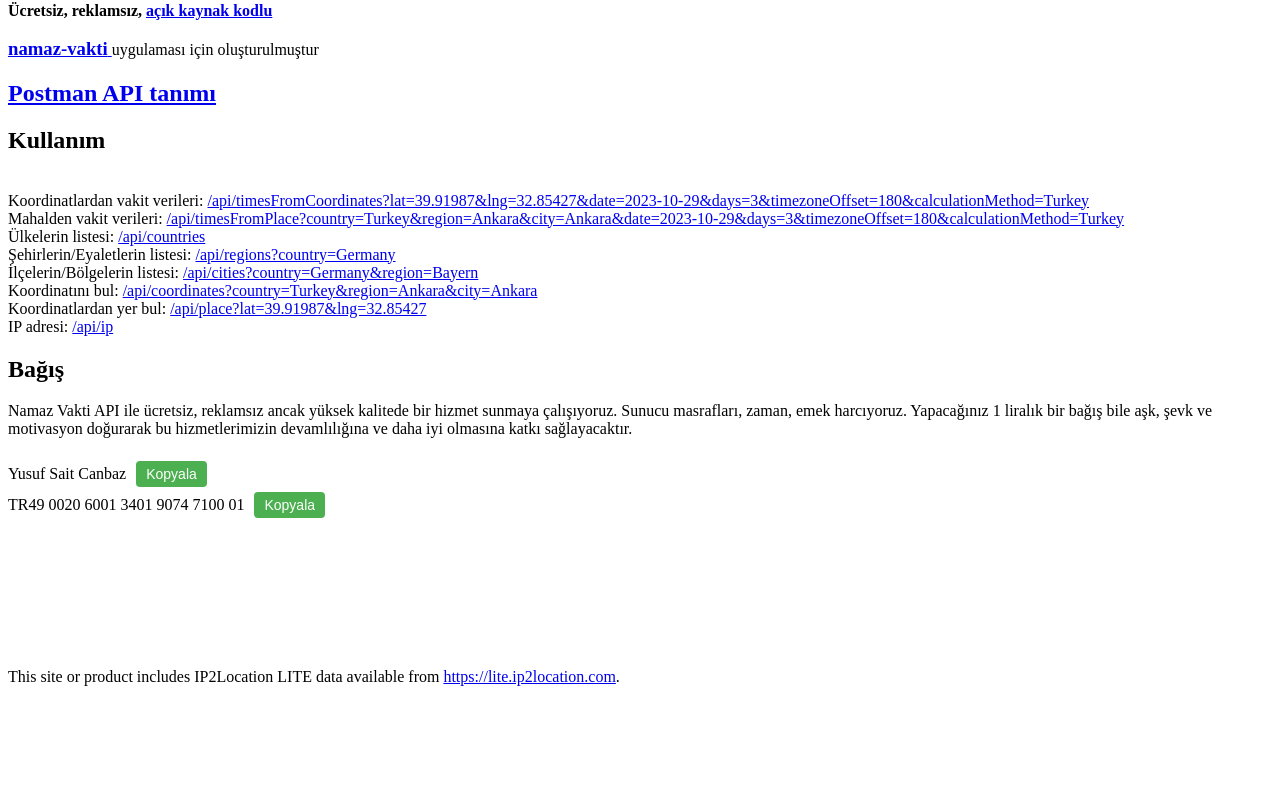
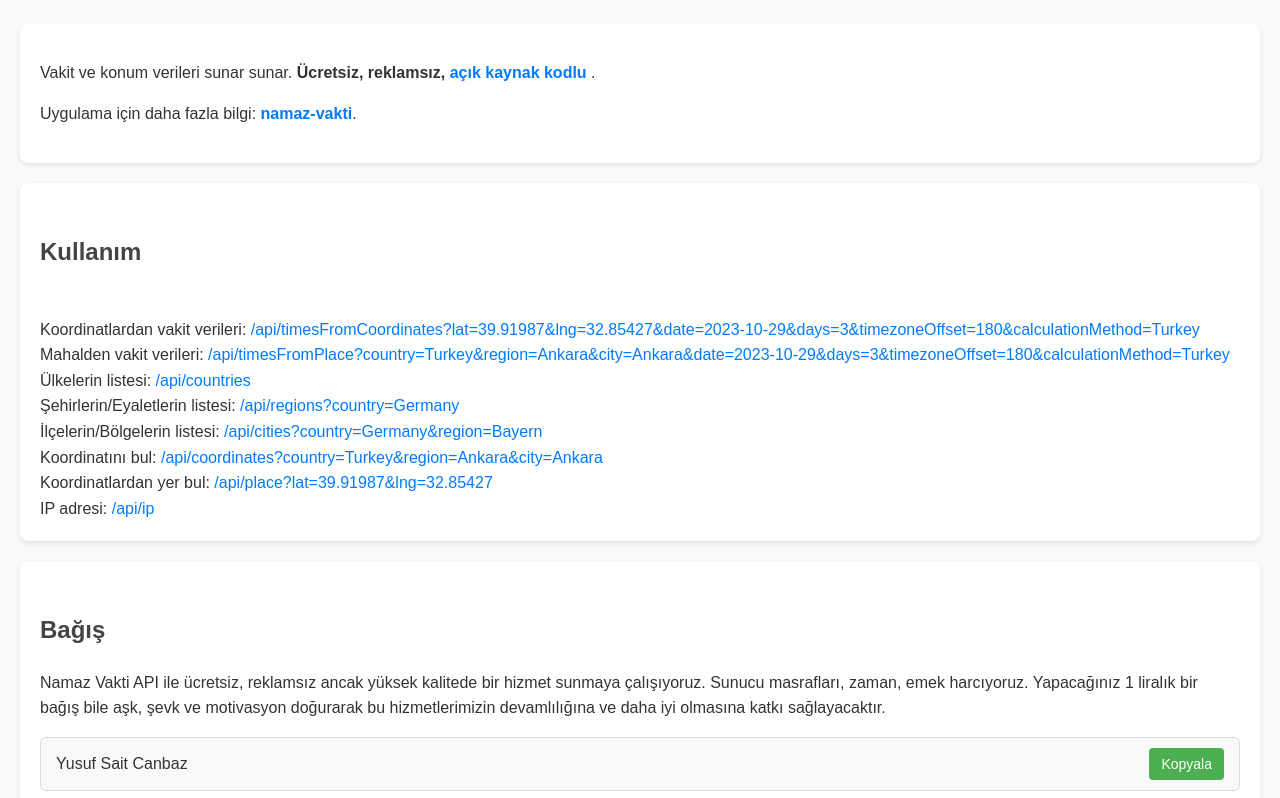
Before and after one commit to canbax/namaz-vakti-api, a website: page public/index.html in a window 1280 px wide. Shown: the part 114-912 px from the top of the page. Before the commit the page ends 800 px from the top, so only its background shows below. Drawn offline with Linux system fonts and the light colour scheme.

Commit message:
better UI with chatgpt help

```diff
--- a/public/index.html
+++ b/public/index.html
@@ -1,56 +1,67 @@
 <!DOCTYPE html>
-<html>
+<html lang="en">
 <head>
+  <meta charset="UTF-8" />
+  <meta name="viewport" content="width=device-width, initial-scale=1.0" />
   <title>Namaz Vakti API (1.1.0)</title>
   <link rel="icon" href="favicon.ico" />
-    <script>
-      function copyToClipboard(text) {
-        navigator.clipboard.writeText(text).then(
-          () => {
-            showToast(`"${text}" kopyalandı`);
-          },
-          (err) => {
-            showToast('Hata! Kopyalanamadı.', true);
-          }
-        );
+  <style>
+    /* General Styles */
+    body {
+      font-family: Arial, sans-serif;
+      margin: 0;
+      padding: 20px;
+      line-height: 1.6;
+      background: #f9f9f9;
+      color: #333;
     }
 
-      function showToast(message, isError = false) {
-        const toast = document.createElement('div');
-        toast.className = `toast ${isError ? 'error' : 'success'}`;
-        toast.textContent = message;
+    a {
+      color: #007bff;
+      text-decoration: none;
+    }
 
-        document.body.appendChild(toast);
+    a:hover {
+      text-decoration: underline;
+    }
 
-        setTimeout(() => {
-          toast.classList.add('show');
-        }, 100); // Slight delay to trigger animation
+    h1 {
+      text-align: center;
+      font-size: 2.5rem;
+      color: #333;
+    }
 
-        setTimeout(() => {
-          toast.classList.remove('show');
-          setTimeout(() => document.body.removeChild(toast), 300); // Remove after animation
-        }, 3000); // Toast stays visible for 3 seconds
+    h2 {
+      color: #444;
+      margin-top: 30px;
     }
-    </script>
-    <style>
+
     h3 {
+      color: #555;
       display: inline;
     }
 
-      .footer {
-        position: absolute;
-        bottom: 0;
+    .section {
+      margin-bottom: 20px;
+      padding: 20px;
+      background: #fff;
+      border-radius: 8px;
+      box-shadow: 0 2px 4px rgba(0, 0, 0, 0.1);
     }
 
     .copy-container {
       display: flex;
       align-items: center;
-        margin: 5px 0;
+      justify-content: space-between;
+      background: #f8f9fa;
+      padding: 10px 15px;
+      margin: 10px 0;
+      border-radius: 6px;
+      border: 1px solid #ddd;
     }
 
     .copy-button {
-        margin-left: 10px;
-        padding: 5px 10px;
+      padding: 8px 12px;
       font-size: 14px;
       cursor: pointer;
       background-color: #4caf50;
@@ -62,6 +73,17 @@
 
     .copy-button:hover {
       background-color: #45a049;
+    }
+
+    .footer {
+      margin-top: 40px;
+      text-align: center;
+      font-size: 0.9rem;
+      color: #666;
+    }
+
+    .footer a {
+      color: #007bff;
     }
 
     /* Toast styles */
@@ -93,33 +115,22 @@
     }
   </style>
 </head>
-
 <body>
   <h1>Namaz Vakti API (1.1.0)</h1>
-    <span> Diyanetin yöntemini kullanarak namaz vakti verileri sunar. </span>
-    <br />
-    <br />
-    <b>
+  <div class="section">
+    <p>
+      Vakit ve konum verileri sunar sunar.
+      <strong>
         Ücretsiz, reklamsız,
-      <a target="_blank" href="https://github.com/canbax/namaz-vakti-api">
-        açık kaynak kodlu
-      </a>
-    </b>
-    <br />
-    <br />
-    <a target="_blank" href="https://github.com/canbax/namaz-vakti">
-      <h3>namaz-vakti</h3>
-    </a>
-    uygulaması için oluşturulmuştur
+        <a target="_blank" href="https://github.com/canbax/namaz-vakti-api">açık kaynak kodlu</a>
+      </strong>.
+    </p>
+    <p>Uygulama için daha fazla bilgi:
+      <a target="_blank" href="https://github.com/canbax/namaz-vakti"><strong>namaz-vakti</strong></a>.
+    </p>
+  </div>
 
-    <br />
-    <a
-      target="_blank"
-      href="https://www.postman.com/canbax/workspace/namaz-vakti-api/api/bf039fea-6768-490b-b11d-11bb031bdd8a"
-    >
-      <h2>Postman API tanımı</h2>
-    </a>
-
+  <div class="section">
     <h2>Kullanım</h2>
     <br />
     <span>Koordinatlardan vakit verileri: </span>
@@ -168,32 +179,51 @@
     <a target="_blank" href="/api/ip"> /api/ip </a>
 
     <br />
+  </div>
+
+  <div class="section">
     <h2>Bağış</h2>
+    <p>
       Namaz Vakti API ile ücretsiz, reklamsız ancak yüksek kalitede bir hizmet
     sunmaya çalışıyoruz. Sunucu masrafları, zaman, emek harcıyoruz. Yapacağınız
     1 liralık bir bağış bile aşk, şevk ve motivasyon doğurarak bu
     hizmetlerimizin devamlılığına ve daha iyi olmasına katkı sağlayacaktır.
-
-    <br /><br />
+    </p>
     <div class="copy-container">
       Yusuf Sait Canbaz
-      <button class="copy-button" onclick="copyToClipboard('Yusuf Sait Canbaz')">
-        Kopyala
-      </button>
+      <button class="copy-button" onclick="copyToClipboard('Yusuf Sait Canbaz')">Kopyala</button>
     </div>
     <div class="copy-container">
       TR49 0020 6001 3401 9074 7100 01
-      <button
-        class="copy-button"
-        onclick="copyToClipboard('TR49 0020 6001 3401 9074 7100 01')"
-      >
-      Kopyala
-      </button>
+      <button class="copy-button" onclick="copyToClipboard('TR49 0020 6001 3401 9074 7100 01')">Kopyala</button>
+    </div>
   </div>
 
   <div class="footer">
     This site or product includes IP2Location LITE data available from
-      <a href="https://lite.ip2location.com">https://lite.ip2location.com</a>.
+    <a href="https://lite.ip2location.com">IP2Location</a>.
   </div>
+
+  <script>
+    function copyToClipboard(text) {
+      navigator.clipboard.writeText(text).then(
+        () => showToast(`"${text}" kopyalandı`),
+        () => showToast("Hata! Kopyalanamadı.", true)
+      );
+    }
+
+    function showToast(message, isError = false) {
+      const toast = document.createElement("div");
+      toast.className = `toast ${isError ? "error" : "success"}`;
+      toast.textContent = message;
+
+      document.body.appendChild(toast);
+      setTimeout(() => toast.classList.add("show"), 100);
+      setTimeout(() => {
+        toast.classList.remove("show");
+        setTimeout(() => document.body.removeChild(toast), 300);
+      }, 3000);
+    }
+  </script>
 </body>
 </html>
```
Lines whose indentation alone changed are shown as unchanged.
